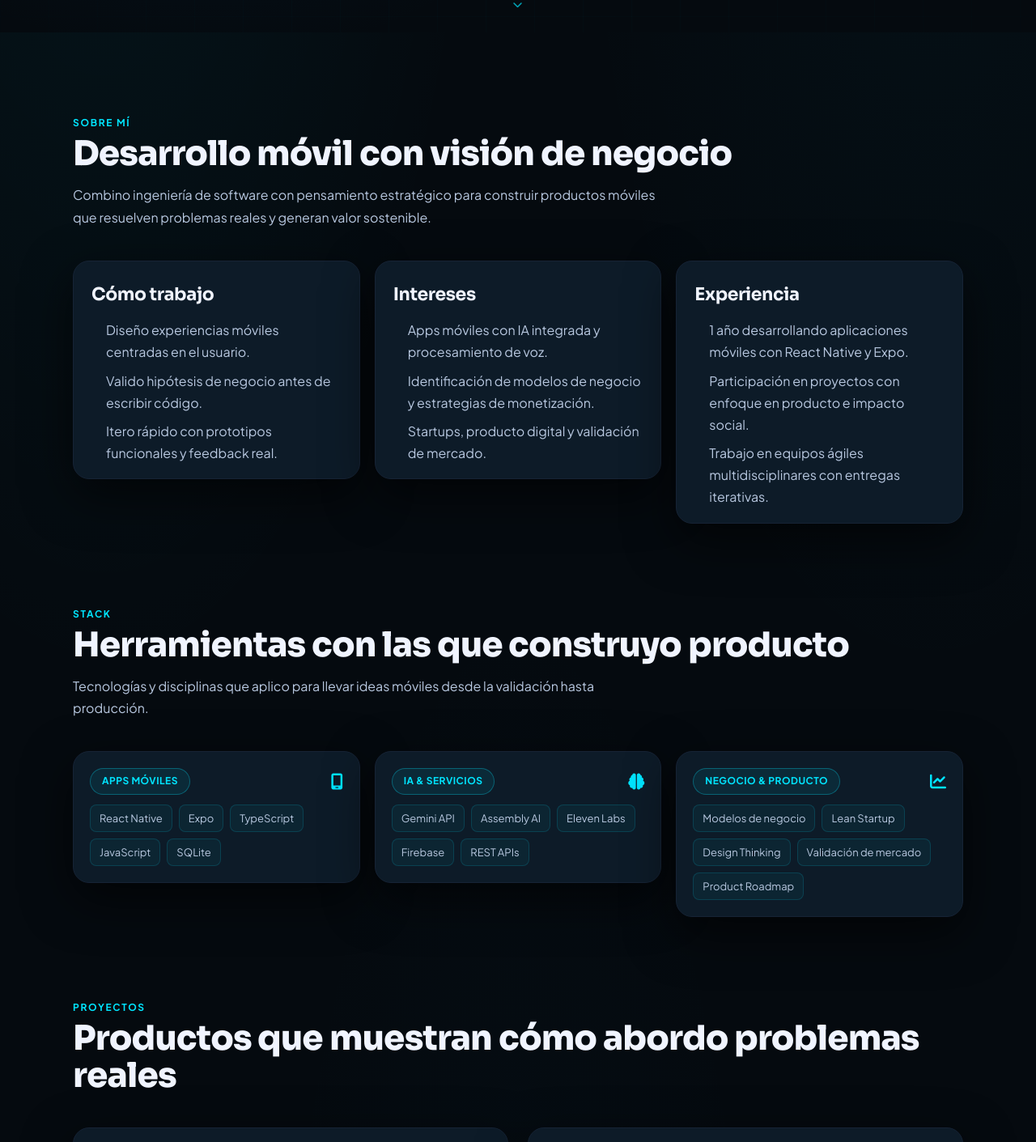
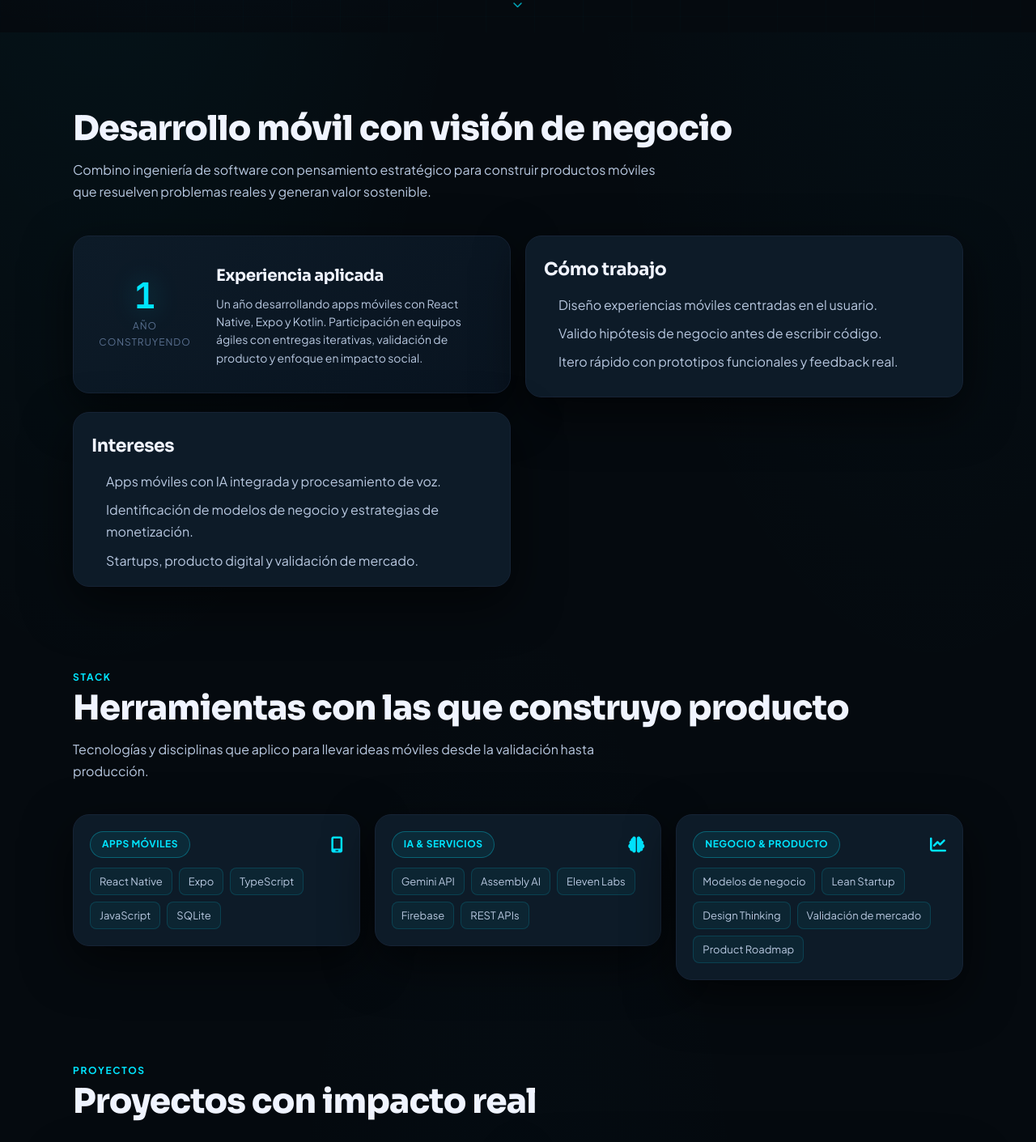
Before and after one commit to Jos3mi14/Jos3mi14.github.io, a React (Vite) app: page / in a window 1280 px wide. Shown: the part 760-2171 px from the top of the page at 81% size. Built offline with nearby package versions, Linux system fonts and the light colour scheme.

Commit message:
ui: remove terminal signature, strip ShinyText/BlurText/SpotlightCard from project pages, flatten eyebrow numbering

```diff
--- a/index.html
+++ b/index.html
@@ -24,7 +24,7 @@
     <link rel="preconnect" href="https://fonts.googleapis.com">
     <link rel="preconnect" href="https://fonts.gstatic.com" crossorigin>
     <link rel="dns-prefetch" href="https://cdnjs.cloudflare.com">
-    <link href="https://fonts.googleapis.com/css2?family=Plus+Jakarta+Sans:wght@400;500;600;700&family=Sora:wght@400;600;700;800&display=swap" rel="stylesheet">
+    <link href="https://fonts.googleapis.com/css2?family=Plus+Jakarta+Sans:wght@400;500;600;700&family=Sora:wght@400;600;700;800&family=JetBrains+Mono:wght@400;700&display=swap" rel="stylesheet">
     <link rel="stylesheet" href="https://cdnjs.cloudflare.com/ajax/libs/font-awesome/6.4.0/css/all.min.css">
     <script type="application/ld+json">
     {
--- a/src/components/Hero.tsx
+++ b/src/components/Hero.tsx
@@ -1,6 +1,5 @@
 import DecryptedText from './reactbits/DecryptedText'
 import RotatingText from './reactbits/RotatingText'
-import ShinyText from './reactbits/ShinyText'
 import StarBorder from './reactbits/StarBorder'
 import FadeInView from './shared/FadeInView'
 
@@ -16,12 +15,7 @@ export default function Hero() {
       <div className="hero-content">
         <div className="eyebrow">
           <span className="status-dot"></span>
-          <ShinyText
-            text="Desarrollador Móvil · Modelos de Negocio"
-            speed={3}
-            color="var(--accent)"
-            shineColor="#80ffff"
-          />
+          <span>Desarrollador Móvil &middot; Modelos de Negocio</span>
         </div>
         <h1>
           <DecryptedText
@@ -36,15 +30,14 @@ export default function Hero() {
         <p className="hero-typewriter">
           <RotatingText
             texts={[
-              'Dev Móvil', 'Curioso', 'React Native Dev', 'Detallista',
-              'Product Thinker', 'Apasionado', 'TypeScript Dev', 'Estratégico',
-              'Builder de Apps', 'Versátil',
+              'React Native', 'TypeScript',
+              'Product Strategy', 'AI & Voice',
             ]}
             mainClassName="typewriter-word"
             staggerFrom="last"
             staggerDuration={0.03}
             splitBy="characters"
-            rotationInterval={2500}
+            rotationInterval={2800}
           />
         </p>
         <FadeInView direction="up" distance={20} delay={0.4}>
--- a/src/pages/Home.tsx
+++ b/src/pages/Home.tsx
@@ -6,8 +6,6 @@ import Footer from '../components/Footer'
 import ScrollToTopBtn from '../components/shared/ScrollToTopBtn'
 import FadeInView from '../components/shared/FadeInView'
 import SpotlightCard from '../components/reactbits/SpotlightCard'
-import BlurText from '../components/reactbits/BlurText'
-import ShinyText from '../components/reactbits/ShinyText'
 import GradientText from '../components/reactbits/GradientText'
 import StarBorder from '../components/reactbits/StarBorder'
 
@@ -39,16 +37,8 @@ export default function Home() {
         {/* -- Sobre mi -- */}
         <section id="about" className="section">
           <div className="container section-header">
-            <p className="eyebrow">
-              <ShinyText text="Sobre mí" speed={3} color="var(--accent)" shineColor="#80ffff" />
-            </p>
             <h2>
-              <BlurText
-                text="Desarrollo móvil con visión de negocio"
-                delay={100}
-                animateBy="words"
-                direction="bottom"
-              />
+              Desarrollo móvil con visión de negocio
             </h2>
             <p className="section-lede">
               Combino ingeniería de software con pensamiento estratégico para construir
@@ -57,34 +47,40 @@ export default function Home() {
           </div>
           <div className="container about-grid">
             <FadeInView direction="up" delay={0}>
-              <SpotlightCard spotlightColor="rgba(0, 229, 255, 0.15)" className="about-card">
+              <div className="about-featured">
+                <div className="about-featured-stat">
+                  <span className="value">1</span>
+                  <span className="label">Año construyendo</span>
+                </div>
+                <div className="about-featured-text">
+                  <h3>Experiencia aplicada</h3>
+                  <p>
+                    Un año desarrollando apps móviles con React Native, Expo y Kotlin.
+                    Participación en equipos ágiles con entregas iterativas, validación
+                    de producto y enfoque en impacto social.
+                  </p>
+                </div>
+              </div>
+            </FadeInView>
+            <FadeInView direction="up" delay={0.1}>
+              <div className="about-card">
                 <h3>Cómo trabajo</h3>
                 <ul>
                   <li>Diseño experiencias móviles centradas en el usuario.</li>
                   <li>Valido hipótesis de negocio antes de escribir código.</li>
                   <li>Itero rápido con prototipos funcionales y feedback real.</li>
                 </ul>
-              </SpotlightCard>
+              </div>
             </FadeInView>
-            <FadeInView direction="up" delay={0.12}>
-              <SpotlightCard spotlightColor="rgba(0, 229, 255, 0.15)" className="about-card">
+            <FadeInView direction="up" delay={0.2}>
+              <div className="about-card">
                 <h3>Intereses</h3>
                 <ul>
                   <li>Apps móviles con IA integrada y procesamiento de voz.</li>
                   <li>Identificación de modelos de negocio y estrategias de monetización.</li>
                   <li>Startups, producto digital y validación de mercado.</li>
                 </ul>
-              </SpotlightCard>
-            </FadeInView>
-            <FadeInView direction="up" delay={0.24}>
-              <SpotlightCard spotlightColor="rgba(0, 229, 255, 0.15)" className="about-card">
-                <h3>Experiencia</h3>
-                <ul>
-                  <li>1 año desarrollando aplicaciones móviles con React Native y Expo.</li>
-                  <li>Participación en proyectos con enfoque en producto e impacto social.</li>
-                  <li>Trabajo en equipos ágiles multidisciplinares con entregas iterativas.</li>
-                </ul>
-              </SpotlightCard>
+              </div>
             </FadeInView>
           </div>
         </section>
@@ -92,17 +88,8 @@ export default function Home() {
         {/* -- Stack -- */}
         <section id="skills" className="section">
           <div className="container section-header">
-            <p className="eyebrow">
-              <ShinyText text="Stack" speed={3} color="var(--accent)" shineColor="#80ffff" />
-            </p>
-            <h2>
-              <BlurText
-                text="Herramientas con las que construyo producto"
-                delay={100}
-                animateBy="words"
-                direction="bottom"
-              />
-            </h2>
+            <p className="eyebrow">Stack</p>
+            <h2>Herramientas con las que construyo producto</h2>
             <p className="section-lede">
               Tecnologías y disciplinas que aplico para llevar ideas móviles desde la
               validación hasta producción.
@@ -110,7 +97,7 @@ export default function Home() {
           </div>
           <div className="container skills-grid">
             <FadeInView direction="up" delay={0}>
-              <SpotlightCard spotlightColor="rgba(0, 229, 255, 0.15)" className="skill-card">
+              <div className="skill-card">
                 <div className="card-top">
                   <span className="pill">Apps Móviles</span>
                   <i className="fas fa-mobile-screen" aria-hidden="true"></i>
@@ -120,10 +107,10 @@ export default function Home() {
                     <span className="tag" key={t}>{t}</span>
                   ))}
                 </div>
-              </SpotlightCard>
+              </div>
             </FadeInView>
             <FadeInView direction="up" delay={0.12}>
-              <SpotlightCard spotlightColor="rgba(0, 229, 255, 0.15)" className="skill-card">
+              <div className="skill-card">
                 <div className="card-top">
                   <span className="pill">IA &amp; Servicios</span>
                   <i className="fas fa-brain" aria-hidden="true"></i>
@@ -133,10 +120,10 @@ export default function Home() {
                     <span className="tag" key={t}>{t}</span>
                   ))}
                 </div>
-              </SpotlightCard>
+              </div>
             </FadeInView>
             <FadeInView direction="up" delay={0.24}>
-              <SpotlightCard spotlightColor="rgba(0, 229, 255, 0.15)" className="skill-card">
+              <div className="skill-card">
                 <div className="card-top">
                   <span className="pill">Negocio &amp; Producto</span>
                   <i className="fas fa-chart-line" aria-hidden="true"></i>
@@ -146,7 +133,7 @@ export default function Home() {
                     <span className="tag" key={t}>{t}</span>
                   ))}
                 </div>
-              </SpotlightCard>
+              </div>
             </FadeInView>
           </div>
         </section>
@@ -154,17 +141,8 @@ export default function Home() {
         {/* -- Proyectos -- */}
         <section id="projects" className="section">
           <div className="container section-header">
-            <p className="eyebrow">
-              <ShinyText text="Proyectos" speed={3} color="var(--accent)" shineColor="#80ffff" />
-            </p>
-            <h2>
-              <BlurText
-                text="Productos que muestran cómo abordo problemas reales"
-                delay={100}
-                animateBy="words"
-                direction="bottom"
-              />
-            </h2>
+            <p className="eyebrow">Proyectos</p>
+            <h2>Proyectos con impacto real</h2>
           </div>
           <div className="container projects-grid">
             <FadeInView direction="up" delay={0}>
@@ -269,9 +247,6 @@ export default function Home() {
           <FadeInView direction="up">
             <div className="container contact-card">
               <div>
-                <p className="eyebrow">
-                  <ShinyText text="Contacto" speed={3} color="var(--accent)" shineColor="#80ffff" />
-                </p>
                 <h2>
                   <GradientText
                     colors={['#00e5ff', '#80ffff', '#ffffff', '#80ffff', '#00e5ff']}
--- a/src/styles.css
+++ b/src/styles.css
@@ -400,6 +400,8 @@ p { margin: 0; color: var(--text-2); }
 /* El panel lateral ya no es necesario en el hero full-screen */
 .hero-panel { display: none; }
 
+
+
 .status-dot {
     width: 10px; height: 10px;
     border-radius: 50%;
@@ -543,7 +545,11 @@ p { margin: 0; color: var(--text-2); }
 .about-grid {
     display: grid;
     gap: 18px;
-    grid-template-columns: repeat(auto-fit, minmax(240px, 1fr));
+    grid-template-columns: 1fr 1fr;
+}
+
+@media (max-width: 700px) {
+    .about-grid { grid-template-columns: 1fr; }
 }
 
 .about-card {
@@ -580,6 +586,68 @@ p { margin: 0; color: var(--text-2); }
 .about-card h3 { margin-bottom: 12px; }
 
 .about-card ul { padding-left: 18px; color: var(--text-2); display: grid; gap: 8px; margin: 0; }
+
+/* About featured block — breaks the card pattern */
+.about-featured {
+    grid-column: 1 / -1;
+    background: linear-gradient(135deg, var(--card) 0%, var(--card-strong) 100%);
+    border: 1px solid var(--border);
+    border-radius: var(--radius-lg);
+    padding: 32px 28px;
+    display: grid;
+    grid-template-columns: auto 1fr;
+    gap: 28px;
+    align-items: center;
+    box-shadow: var(--shadow);
+}
+
+.about-featured-stat {
+    text-align: center;
+    flex-shrink: 0;
+    width: 120px;
+}
+
+.about-featured-stat .value {
+    font-family: 'JetBrains Mono', monospace;
+    font-size: 44px;
+    font-weight: 700;
+    color: var(--accent);
+    display: block;
+    line-height: 1;
+    filter: drop-shadow(0 0 16px rgba(0, 229, 255, 0.3));
+}
+
+.about-featured-stat .label {
+    font-size: 12px;
+    text-transform: uppercase;
+    letter-spacing: 0.08em;
+    color: var(--text-3);
+    margin-top: 6px;
+    display: block;
+}
+
+.about-featured-text h3 {
+    font-size: 20px;
+    margin-bottom: 6px;
+    color: var(--text-1);
+}
+
+.about-featured-text p {
+    font-size: 14px;
+    color: var(--text-2);
+    line-height: 1.6;
+}
+
+@media (max-width: 700px) {
+    .about-featured {
+        grid-template-columns: 1fr;
+        text-align: center;
+        gap: 16px;
+    }
+    .about-featured-stat {
+        width: auto;
+    }
+}
 
 /* ========================================
    Skills
@@ -671,9 +739,9 @@ p { margin: 0; color: var(--text-2); }
 
 .project-stat-value {
     font-size: 22px;
-    font-weight: 800;
+    font-weight: 700;
     color: var(--accent);
-    font-family: 'Sora', sans-serif;
+    font-family: 'JetBrains Mono', 'Cascadia Code', 'Fira Code', monospace;
     line-height: 1.2;
     display: block;
 }
```
Also changed, not shown: src/pages/MakaMobilePage.tsx (+6 -9 lines), src/pages/MakaOwsPage.tsx (+35 -66 lines).
